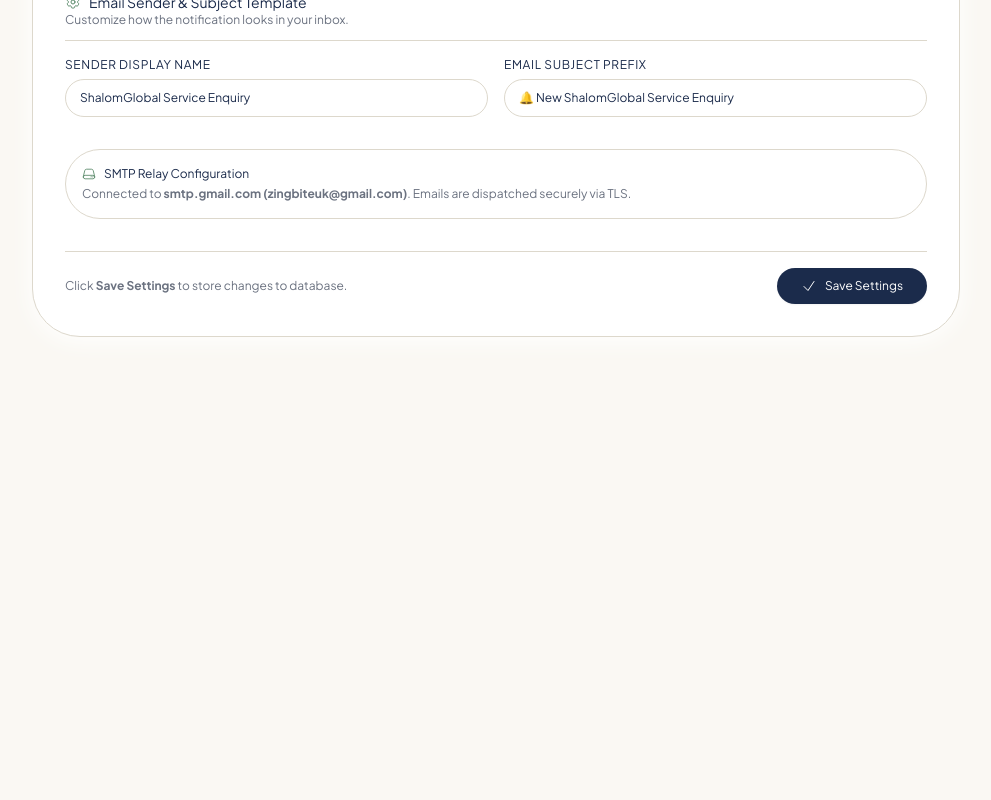
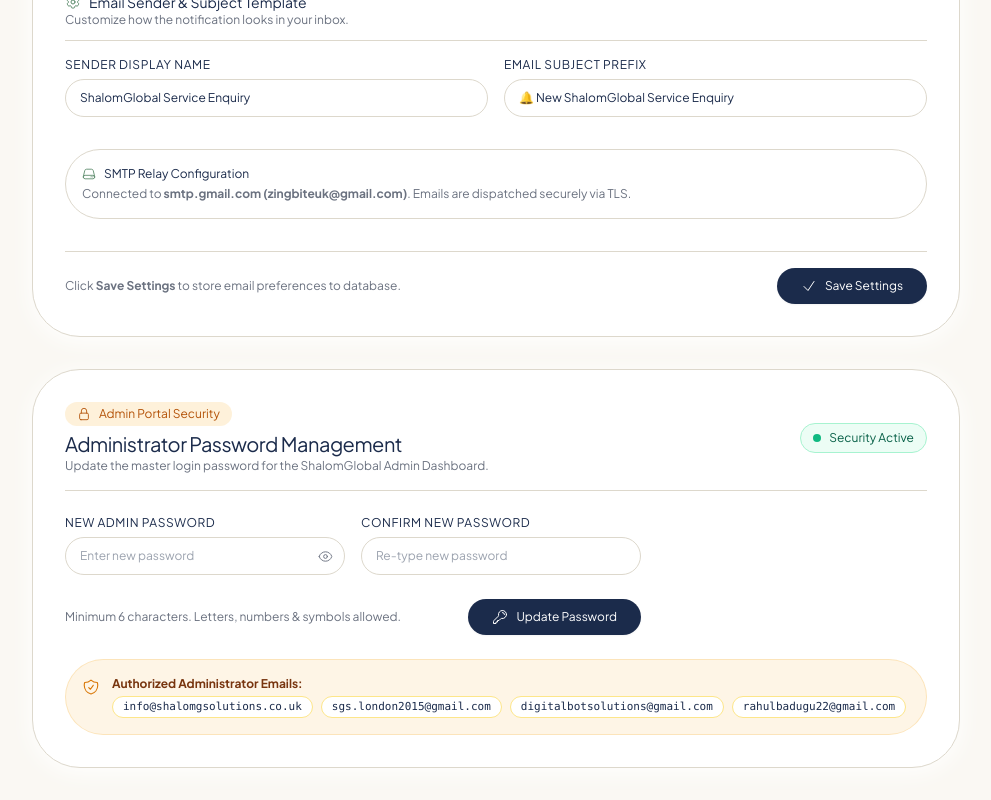
Before and after one commit to crispydosaukk/shalomglobalsolutions, a Next.js app: page /dashboard/settings in a window 1280 px wide. Shown: the part 804-1604 px from the top of the page, without its empty margins (288-1279 px from the left). Before the commit the page ends 1173 px from the top, so only its background shows below. Built offline with nearby package versions, Linux system fonts and the light colour scheme; no server answers; the database is empty; sample sign-in values are in the browser's storage.

Commit message:
Update admin password to ShalomGlobal@2026 and add dynamic password management in settings

```diff
--- a/src/app/dashboard/login/page.tsx
+++ b/src/app/dashboard/login/page.tsx
@@ -59,7 +59,13 @@
       return;
     }
 
-    if (cleanPass === '7981255989') {
+    let dynamicPass = 'ShalomGlobal@2026';
+    try {
+      const custom = localStorage.getItem('shalom_admin_password_custom');
+      if (custom) dynamicPass = custom;
+    } catch (e) {}
+
+    if (cleanPass === dynamicPass || cleanPass === 'ShalomGlobal@2026') {
       try {
         localStorage.setItem(
           'shalom_admin_auth',
--- a/src/app/dashboard/settings/page.tsx
+++ b/src/app/dashboard/settings/page.tsx
@@ -25,6 +25,11 @@
   const [testing, setTesting] = useState(false);
   const [testResult, setTestResult] = useState<{ success: boolean; message: string } | null>(null);
 
+  const [newPassword, setNewPassword] = useState('');
+  const [confirmPassword, setConfirmPassword] = useState('');
+  const [passwordStatus, setPasswordStatus] = useState<{ type: 'success' | 'error'; message: string } | null>(null);
+  const [showPass, setShowPass] = useState(false);
+
   useEffect(() => {
     if (content?.emailSettings) {
       setEnabled(content.emailSettings.notificationsEnabled ?? true);
@@ -33,6 +38,45 @@
       setSubjectPrefix(content.emailSettings.subjectPrefix || '🔔 New ShalomGlobal Service Enquiry');
     }
   }, [content]);
+
+  const handleUpdatePassword = async (e: React.FormEvent) => {
+    e.preventDefault();
+    setPasswordStatus(null);
+
+    if (!newPassword || newPassword.length < 6) {
+      setPasswordStatus({ type: 'error', message: 'Password must be at least 6 characters long.' });
+      return;
+    }
+    if (newPassword !== confirmPassword) {
+      setPasswordStatus({ type: 'error', message: 'Passwords do not match. Please re-enter.' });
+      return;
+    }
+
+    try {
+      localStorage.setItem('shalom_admin_password_custom', newPassword);
+    } catch (e) {}
+
+    const success = await updateSection('adminSecurity', {
+      adminPassword: newPassword,
+      adminEmails: content?.adminSecurity?.adminEmails || [
+        'info@shalomgsolutions.co.uk',
+        'sgs.london2015@gmail.com',
+        'digitalbotsolutions@gmail.com',
+        'rahulbadugu22@gmail.com',
+      ],
+    });
+
+    if (success) {
+      setPasswordStatus({
+        type: 'success',
+        message: 'Administrator password updated successfully! It is now active for future logins.',
+      });
+      setNewPassword('');
+      setConfirmPassword('');
+    } else {
+      setPasswordStatus({ type: 'error', message: 'Failed to update password. Please try again.' });
+    }
+  };
 
   const handleAddRecipient = (e: React.FormEvent) => {
     e.preventDefault();
@@ -343,7 +387,7 @@
         {/* Bottom Save Action */}
         <div className="pt-4 border-t border-border flex items-center justify-between">
           <span className="text-xs text-muted-foreground font-500">
-            Click <strong>Save Settings</strong> to store changes to database.
+            Click <strong>Save Settings</strong> to store email preferences to database.
           </span>
           <button
             onClick={handleSave}
@@ -355,6 +399,114 @@
           </button>
         </div>
       </div>
+
+      {/* Admin Security & Password Management Card */}
+      <div className="bg-white rounded-3xl p-6 sm:p-8 border border-border shadow-card space-y-6">
+        <div className="border-b border-border pb-4 flex items-center justify-between">
+          <div>
+            <div className="inline-flex items-center gap-2 px-3 py-1 bg-amber-500/15 text-amber-700 text-xs font-700 rounded-full mb-1">
+              <Icon name="LockClosedIcon" size={14} />
+              Admin Portal Security
+            </div>
+            <h2 className="text-xl font-800 text-primary tracking-tight">
+              Administrator Password Management
+            </h2>
+            <p className="text-xs text-muted-foreground font-500">
+              Update the master login password for the ShalomGlobal Admin Dashboard.
+            </p>
+          </div>
+          <div className="hidden sm:flex items-center gap-2 px-3 py-1.5 rounded-xl bg-emerald-50 border border-emerald-200 text-emerald-800 text-xs font-700">
+            <span className="w-2 h-2 rounded-full bg-emerald-500 animate-pulse" />
+            Security Active
+          </div>
+        </div>
+
+        {passwordStatus && (
+          <div
+            className={`p-4 rounded-2xl border text-xs font-700 flex items-center gap-2 animate-fadeIn ${
+              passwordStatus.type === 'success'
+                ? 'bg-emerald-50 border-emerald-200 text-emerald-800'
+                : 'bg-rose-50 border-rose-200 text-rose-800'
+            }`}
+          >
+            <Icon
+              name={passwordStatus.type === 'success' ? 'CheckCircleIcon' : 'ExclamationTriangleIcon'}
+              size={18}
+              className={passwordStatus.type === 'success' ? 'text-emerald-600' : 'text-rose-600'}
+            />
+            <span>{passwordStatus.message}</span>
+          </div>
+        )}
+
+        <form onSubmit={handleUpdatePassword} className="space-y-4 max-w-xl">
+          <div className="grid sm:grid-cols-2 gap-4">
+            <div className="space-y-1.5">
+              <label className="block text-xs font-700 text-primary uppercase tracking-wider">
+                New Admin Password
+              </label>
+              <div className="relative">
+                <input
+                  type={showPass ? 'text' : 'password'}
+                  required
+                  value={newPassword}
+                  onChange={(e) => setNewPassword(e.target.value)}
+                  placeholder="Enter new password"
+                  className="w-full px-3.5 py-2.5 pr-10 bg-cream-dark/30 border border-border rounded-xl text-xs font-600 text-foreground focus:outline-none focus:ring-2 focus:ring-primary"
+                />
+                <button
+                  type="button"
+                  onClick={() => setShowPass(!showPass)}
+                  className="absolute inset-y-0 right-0 pr-3 flex items-center text-muted-foreground hover:text-primary"
+                >
+                  <Icon name={showPass ? 'EyeSlashIcon' : 'EyeIcon'} size={15} />
+                </button>
+              </div>
+            </div>
+
+            <div className="space-y-1.5">
+              <label className="block text-xs font-700 text-primary uppercase tracking-wider">
+                Confirm New Password
+              </label>
+              <input
+                type={showPass ? 'text' : 'password'}
+                required
+                value={confirmPassword}
+                onChange={(e) => setConfirmPassword(e.target.value)}
+                placeholder="Re-type new password"
+                className="w-full px-3.5 py-2.5 bg-cream-dark/30 border border-border rounded-xl text-xs font-600 text-foreground focus:outline-none focus:ring-2 focus:ring-primary"
+              />
+            </div>
+          </div>
+
+          <div className="pt-2 flex items-center justify-between">
+            <span className="text-xs text-muted-foreground">
+              Minimum 6 characters. Letters, numbers &amp; symbols allowed.
+            </span>
+            <button
+              type="submit"
+              disabled={isSyncing}
+              className="px-6 py-2.5 rounded-xl bg-primary hover:bg-navy-light text-white text-xs font-700 shadow-sm transition-all flex items-center gap-2 disabled:opacity-50"
+            >
+              <Icon name="KeyIcon" size={16} />
+              <span>Update Password</span>
+            </button>
+          </div>
+        </form>
+
+        <div className="p-4 rounded-2xl bg-amber-500/10 border border-amber-500/20 text-xs text-amber-900 flex items-start gap-3">
+          <Icon name="ShieldCheckIcon" size={18} className="shrink-0 text-amber-600 mt-0.5" />
+          <div>
+            <strong>Authorized Administrator Emails:</strong>
+            <div className="mt-1 flex flex-wrap gap-2">
+              {['info@shalomgsolutions.co.uk', 'sgs.london2015@gmail.com', 'digitalbotsolutions@gmail.com', 'rahulbadugu22@gmail.com'].map((em) => (
+                <span key={em} className="px-2.5 py-0.5 rounded-full bg-white border border-amber-200 font-mono text-[11px] text-primary">
+                  {em}
+                </span>
+              ))}
+            </div>
+          </div>
+        </div>
+      </div>
       </div>
     </DashboardShell>
   );
--- a/src/lib/authContext.tsx
+++ b/src/lib/authContext.tsx
@@ -18,13 +18,13 @@
   isAdmin: boolean;
 }
 
-const ADMIN_EMAILS = [
-  'rahulbadugu22@gmail.com',
+export const ADMIN_EMAILS = [
+  'info@shalomgsolutions.co.uk',
   'sgs.london2015@gmail.com',
   'digitalbotsolutions@gmail.com',
-  'info@shalomgsolutions.co.uk',
+  'rahulbadugu22@gmail.com',
 ];
-const ADMIN_PASS = '7981255989';
+export const DEFAULT_ADMIN_PASS = 'ShalomGlobal@2026';
 
 const AuthContext = createContext<AuthContextType>({
   user: null,
@@ -118,12 +118,22 @@
         }
       }
 
+      let dynamicPass = DEFAULT_ADMIN_PASS;
+      if (typeof window !== 'undefined') {
+        try {
+          const custom = localStorage.getItem('shalom_admin_password_custom');
+          if (custom) dynamicPass = custom;
+        } catch (e) {}
+      }
+
       // If direct match with provided credentials, allow access with local admin state
-      if (ADMIN_EMAILS.includes(cleanEmail) && cleanPass === ADMIN_PASS) {
+      if (ADMIN_EMAILS.includes(cleanEmail) && (cleanPass === dynamicPass || cleanPass === DEFAULT_ADMIN_PASS)) {
         const fallbackAdmin = { email: cleanEmail, uid: 'admin_shalom_' + cleanEmail.split('@')[0] };
         setUser(fallbackAdmin);
         if (typeof window !== 'undefined') {
-          localStorage.setItem('shalom_admin_auth', JSON.stringify(fallbackAdmin));
+          try {
+            localStorage.setItem('shalom_admin_auth', JSON.stringify(fallbackAdmin));
+          } catch (e) {}
         }
         return { success: true };
       }
--- a/src/lib/cmsData.ts
+++ b/src/lib/cmsData.ts
@@ -211,6 +211,10 @@
     recipients: string[];
     senderName: string;
     subjectPrefix: string;
+  };
+  adminSecurity?: {
+    adminPassword?: string;
+    adminEmails?: string[];
   };
 }
 
@@ -767,4 +771,13 @@
     senderName: 'ShalomGlobal Service Enquiry',
     subjectPrefix: '🔔 New ShalomGlobal Service Enquiry',
   },
+  adminSecurity: {
+    adminPassword: 'ShalomGlobal@2026',
+    adminEmails: [
+      'info@shalomgsolutions.co.uk',
+      'sgs.london2015@gmail.com',
+      'digitalbotsolutions@gmail.com',
+      'rahulbadugu22@gmail.com',
+    ],
+  },
 };
```
